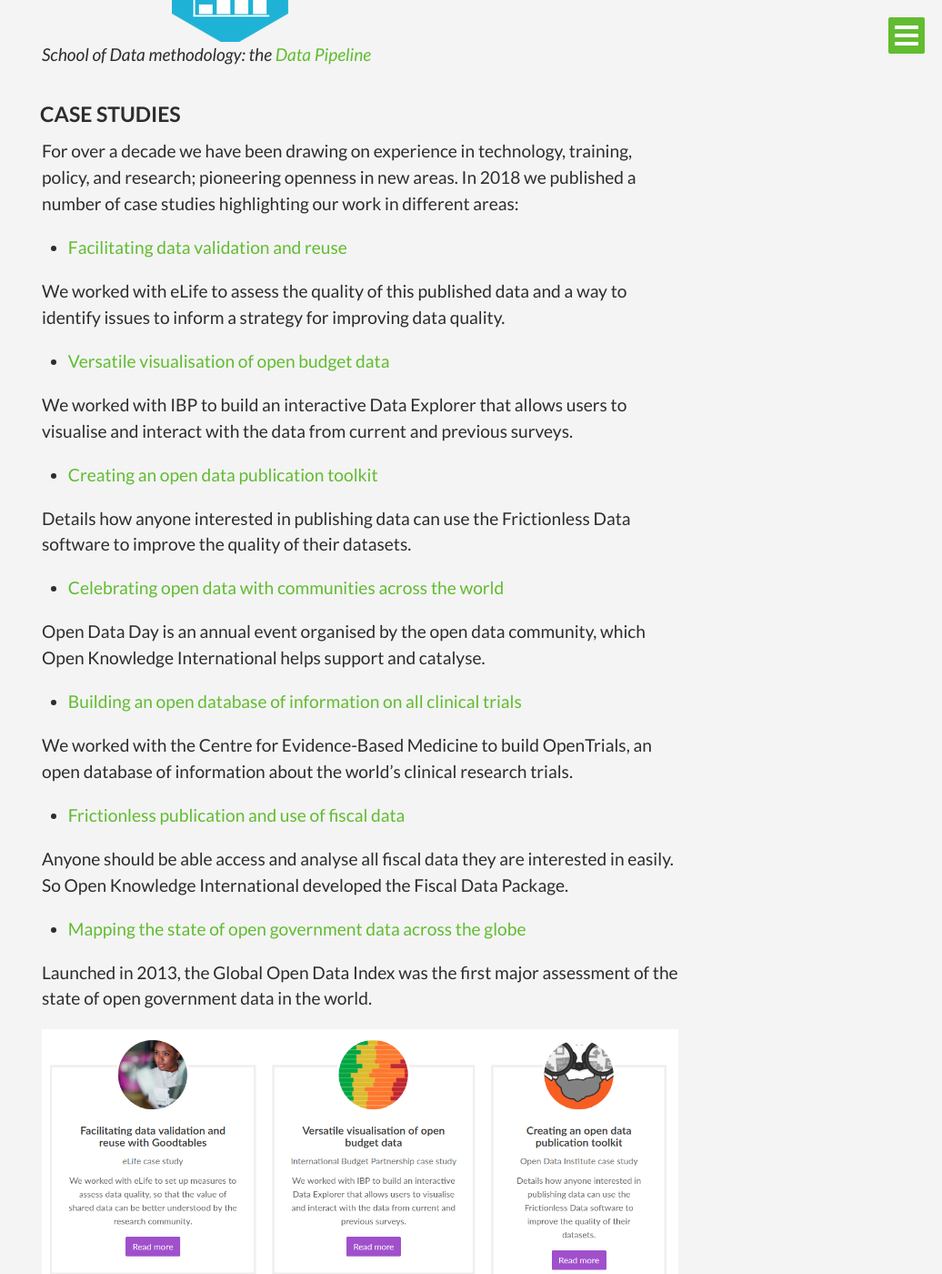
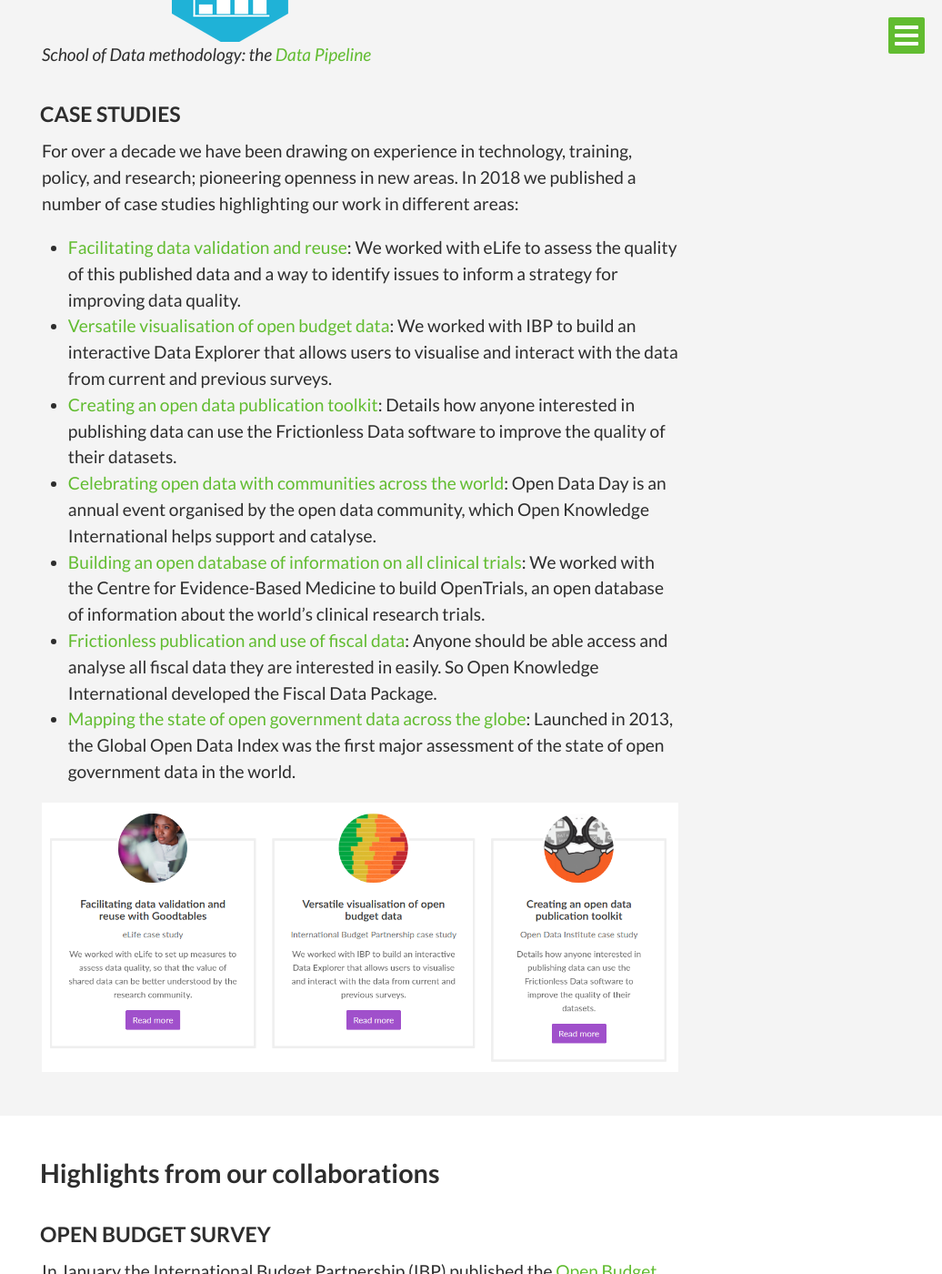
Before and after one commit to okfn/annual-report-2018, a Jekyll site: the page built from index.html, in a window 1280 px wide and 1400 px high, scrolled down 6653 px. Shown: the whole window at 91% size, without its empty margins (244-1280 px from the left). Built offline with Jekyll 4.4.1, drawn with Linux system fonts in a browser that asks for light colours; some web fonts are replaced.

```diff
--- a/_data/content.yml
+++ b/_data/content.yml
@@ -50,27 +50,13 @@
     ### Case studies
     For over a decade we have been drawing on experience in technology, training, policy, and research; pioneering openness in new areas. In 2018 we published a number of case studies highlighting our work in different areas:
 
-    - [Facilitating data validation and reuse](https://okfn.org/tools-services/case-studies/facilitating-data-validation-and-reuse)
-
-    We worked with eLife to assess the quality of this published data and a way to identify issues to inform a strategy for improving data quality.
-    - [Versatile visualisation of open budget data](https://okfn.org/tools-services/case-studies/versatile-visualisation-of-open-budget-data)
-
-    We worked with IBP to build an interactive Data Explorer that allows users to visualise and interact with the data from current and previous surveys.
-    - [Creating an open data publication toolkit](https://okfn.org/tools-services/case-studies/creating-an-open-data-publication-toolkit)
-
-    Details how anyone interested in publishing data can use the Frictionless Data software to improve the quality of their datasets.
-    - [Celebrating open data with communities across the world](https://okfn.org/tools-services/case-studies/open-data-day-2018)
-
-    Open Data Day is an annual event organised by the open data community, which Open Knowledge International helps support and catalyse.
-    - [Building an open database of information on all clinical trials](https://okfn.org/tools-services/case-studies/building-open-database-clinical-trials-information)
-
-    We worked with the Centre for Evidence-Based Medicine to build OpenTrials, an open database of information about the world’s clinical research trials.
-    - [Frictionless publication and use of fiscal data](https://okfn.org/tools-services/case-studies/frictionless-publication-and-use-fiscal-data)
-
-    Anyone should be able access and analyse all fiscal data they are interested in easily. So Open Knowledge International developed the Fiscal Data Package.
-    - [Mapping the state of open government data across the globe](https://okfn.org/tools-services/case-studies/mapping-state-open-government-data-across-globe)
-
-    Launched in 2013, the Global Open Data Index was the first major assessment of the state of open government data in the world.
+    - [Facilitating data validation and reuse](https://okfn.org/tools-services/case-studies/facilitating-data-validation-and-reuse): We worked with eLife to assess the quality of this published data and a way to identify issues to inform a strategy for improving data quality.
+    - [Versatile visualisation of open budget data](https://okfn.org/tools-services/case-studies/versatile-visualisation-of-open-budget-data): We worked with IBP to build an interactive Data Explorer that allows users to visualise and interact with the data from current and previous surveys.
+    - [Creating an open data publication toolkit](https://okfn.org/tools-services/case-studies/creating-an-open-data-publication-toolkit): Details how anyone interested in publishing data can use the Frictionless Data software to improve the quality of their datasets.
+    - [Celebrating open data with communities across the world](https://okfn.org/tools-services/case-studies/open-data-day-2018): Open Data Day is an annual event organised by the open data community, which Open Knowledge International helps support and catalyse.
+    - [Building an open database of information on all clinical trials](https://okfn.org/tools-services/case-studies/building-open-database-clinical-trials-information): We worked with the Centre for Evidence-Based Medicine to build OpenTrials, an open database of information about the world’s clinical research trials.
+    - [Frictionless publication and use of fiscal data](https://okfn.org/tools-services/case-studies/frictionless-publication-and-use-fiscal-data): Anyone should be able access and analyse all fiscal data they are interested in easily. So Open Knowledge International developed the Fiscal Data Package.
+    - [Mapping the state of open government data across the globe](https://okfn.org/tools-services/case-studies/mapping-state-open-government-data-across-globe): Launched in 2013, the Global Open Data Index was the first major assessment of the state of open government data in the world.
 
     ![Case studies](img/casestudies.png)
 
```
